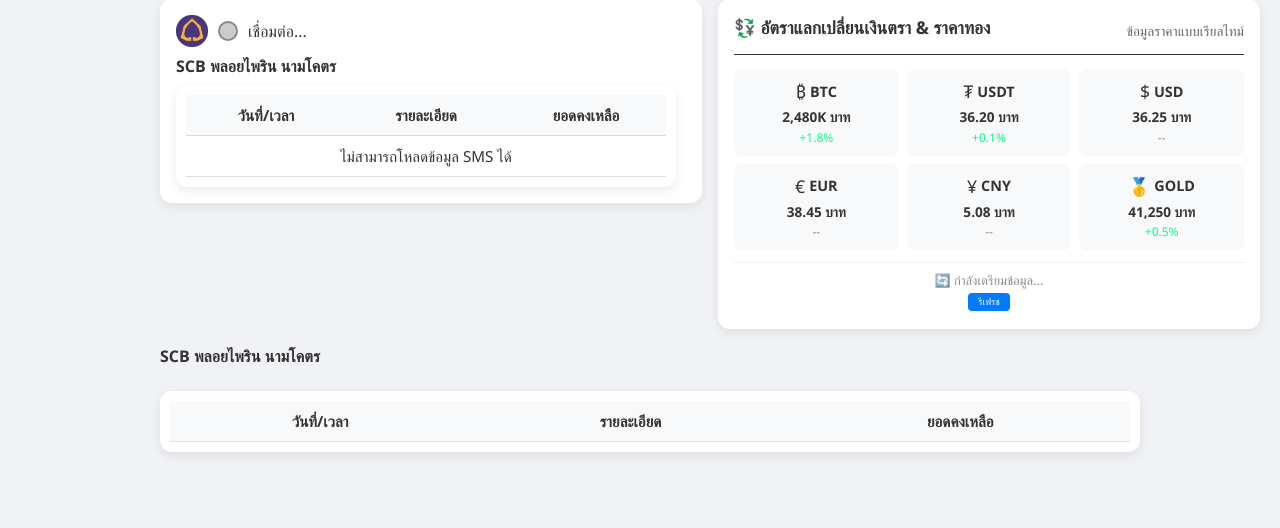
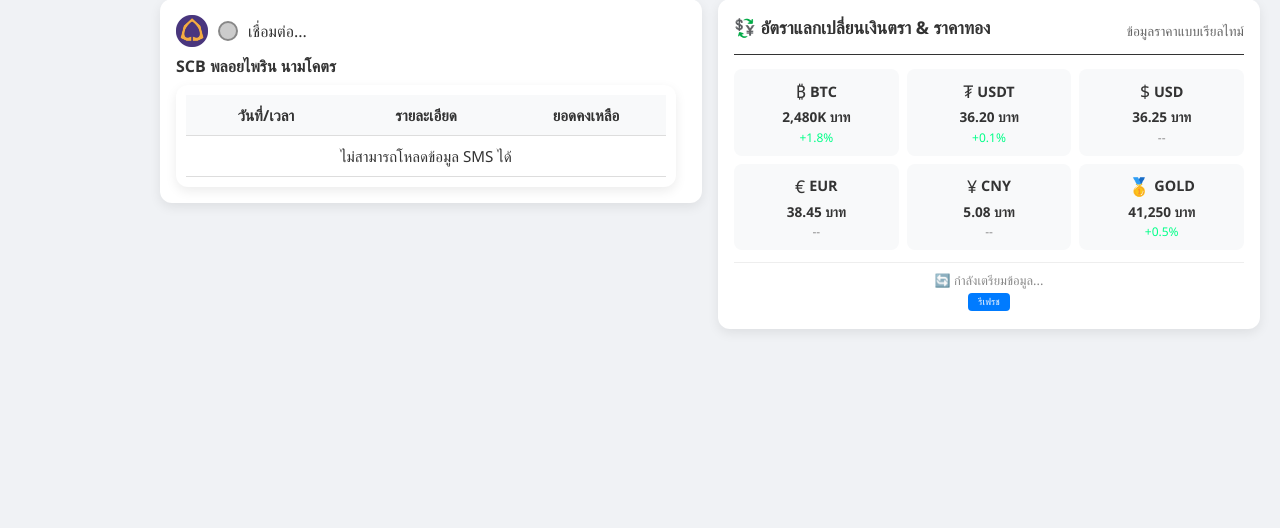
Before and after one commit to flook2018-prog/Truewallet-Scb-TK, a Flask app: page / in a window 1280 px wide. Shown: the part 1010-1538 px from the top of the page. After the commit the page ends 1341 px from the top, so only its background shows below. Run offline with Flask 3, Linux system fonts and the light colour scheme; the visitor is signed in with stand-in values (Sample User, id 1); data that the repository does not hold is empty.

Commit message:
Update index.html

```diff
--- a/templates/index.html
+++ b/templates/index.html
@@ -1370,23 +1370,6 @@ input.customer-user{width:100%;padding:3px;border-radius:4px;border:1px solid #c
               <br>
               <button onclick="refreshCryptoRates()" style="font-size: 0.75em; padding: 3px 10px; margin-top: 4px; background: #007bff; color: white; border: none; border-radius: 4px; cursor: pointer;">รีเฟรช</button>
             </div>
-          </div>
-        </div>
-      </div>
-          <div style="margin-bottom:8px;">
-            <span style="font-weight:bold;">SCB พลอยไพริน นามโคตร</span>
-          </div>
-          <div class="scroll-box" style="width: 100%; max-height: 220px; overflow-y: auto; border:none">
-            <table id="scb2-sms-table" style="width:100%;border:none">
-              <thead>
-                <tr>
-                  <th>วันที่/เวลา</th>
-                  <th>รายละเอียด</th>
-                  <th>ยอดคงเหลือ</th>
-                </tr>
-              </thead>
-              <tbody></tbody>
-            </table>
           </div>
         </div>
       </div>
```
